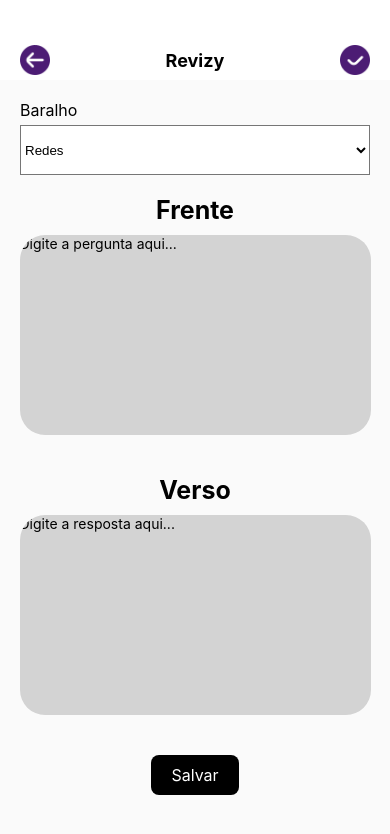
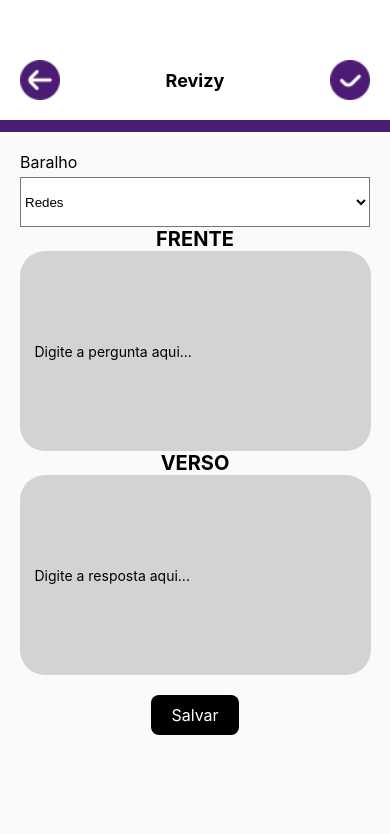
Before and after one commit to leticiagabriellesilva/RevisyApp, a React Native app: screen / in a window 390 px wide. Shown: the top 834 px of the page. Built offline with nearby package versions, Linux system fonts and the light colour scheme.

Commit message:
Finalizando a screen Create Card, pronta para uso mas náo identico ao Figma

```diff
--- a/components/CardInput/CardInput.js
+++ b/components/CardInput/CardInput.js
@@ -1,13 +1,12 @@
 import React from 'react';
 import {View, Text, TextInput} from 'react-native';
 import Style from "./Style"
-function CardInput({ title, value, onChangeText, placeholder }) {
+function CardInput({valor, onChangeText, placeholder }) {
     return (
       <View style={Style.cardInputContainer}>
-              <Text style={Style.title}>{title}</Text>
         <TextInput style={Style.input}
           multiline
-                value={value}
+          value={valor}
           onValueChange={onChangeText}
           placeholder={placeholder}
         />
--- a/components/CardInput/Style.js
+++ b/components/CardInput/Style.js
@@ -1,18 +1,15 @@
 import { StyleSheet } from 'react-native'
 export default StyleSheet.create({
     cardInputContainer: {
-    marginVertical: 20,
+    marginVertical: 0,
     alignItems: 'center'
   },
   input: {
     width: '90%',
     height: 200,
+    padding: 15,
     backgroundColor: "#D3D3D3",
-    borderRadius: 25
-  },
-  title: {
-    fontSize: 25,
-    fontWeight: 'bold',
-    marginBottom: 10
+    borderRadius: 25,
+    alignContent: 'center',
   }
 });
--- a/components/TopBar/TopBar.js
+++ b/components/TopBar/TopBar.js
@@ -1,10 +1,13 @@
 import React from 'react';
 import { View, Text, StyleSheet } from 'react-native';
 import ButtonImage from './ButtonImage';
+import { Divider } from 'react-native-paper';
+
 
 export default function TopBar({ image1, onPress1, style1, image2, onPress2, style2 }) {
   return (
-    <View style={styles.container}>
+    <View style={styles.conteiner}>
+      <View style={styles.top} >
         <ButtonImage
           image={image1}
           onPress={onPress1}
@@ -19,14 +22,25 @@
           style={style2}
         />
       </View>
+      <Divider
+              style={styles.progressionBar}
+      />
+
+    </View>
+
+
   );
 }
 
 const styles = StyleSheet.create({
-  container: {
-    paddingTop: 40,
+  conteiner: {
+    width:'100%',
+    backgroundColor: '#fff',
+  },
+  top: {
+    paddingTop: 60,
+    paddingBottom: 20,
     paddingHorizontal: 20,
-    height: 80,
     backgroundColor: '#fff',
     flexDirection: 'row',
     justifyContent: 'space-between',
@@ -34,6 +48,16 @@
   },
   logo: {
     fontSize: 18,
-    fontWeight: 'bold'
+    fontWeight: 'bold',
+    objectFit: 'cover'
+  },
+  progressionBar: {
+    height: 12,
+    backgroundColor: '#4C1C74'
+  },
+  style1:{
+    objectFit: 'cover',
   }
+
+
 });
--- a/package.json
+++ b/package.json
@@ -18,6 +18,7 @@
     "react": "19.0.0",
     "react-dom": "19.0.0",
     "react-native": "0.79.2",
+    "react-native-elements": "^3.4.3",
     "react-native-gesture-handler": "^2.25.0",
     "react-native-paper": "^5.14.0",
     "react-native-picker-dropdown": "^0.1.2",
--- a/screens/CreateCard/CreateCard.js
+++ b/screens/CreateCard/CreateCard.js
@@ -34,13 +34,15 @@
         </Picker>
       </View>
 
-      <View>
-        <CardInput
+      <View style={styles.cardContainer}>
+        <Text style={styles.title}>FRENTE</Text>
+      <CardInput
           title={"Frente"}
           value={pergunta}
           onChangeText={setPergunta}
           placeholder="Digite a pergunta aqui..."
         />
+        <Text style={styles.title}>VERSO</Text>
         <CardInput
           title={"Verso"}
           value={resposta}
@@ -59,11 +61,16 @@
 const styles = StyleSheet.create({
   container: {
     flex: 1,
-    backgroundColor: '#fafafa'
+    backgroundColor: '#fafafa',
   },
+  progressionBar: {
+    height: 12,
+    backgroundColor: '#4C1C74'
+    },
   pickerContainer: {
     marginTop: 20,
-    marginHorizontal: 20
+    marginHorizontal: 20,
+
   },
   label: {
     fontSize: 16,
@@ -73,28 +80,13 @@
     height: 50,
     backgroundColor: '#fff'
   },
-  cardContainer: {
-    marginTop: 30,
-    alignItems: 'center',
-    justifyContent: 'center'
-  },
-  cardInputContainer: {
-    marginVertical: 20,
-    alignItems: 'center'
-  },
+
   title: {
+    width: '100%',
     fontSize: 20,
+    textAlign: 'center',
     fontWeight: 'bold',
-    marginBottom: 10
-  },
-  input: {
-    width: '90%',
-    height: 150,
-    borderWidth: 1,
-    borderColor: '#ccc',
-    borderRadius: 8,
-    padding: 10,
-    textAlignVertical: 'top'
+    margin: (10, 0, 10,0)
   },
   button: {
     marginTop: 20,
@@ -109,7 +101,7 @@
     fontSize: 16
   },
   image: {
-    width: 30,
-    height: 30,
-  }
+    width: 40,
+    height: 40,
+  },
 });
```
Also changed, not shown: 1 other file (tests, documents, lock files or other folders). Lines whose indentation alone changed are shown as unchanged.
